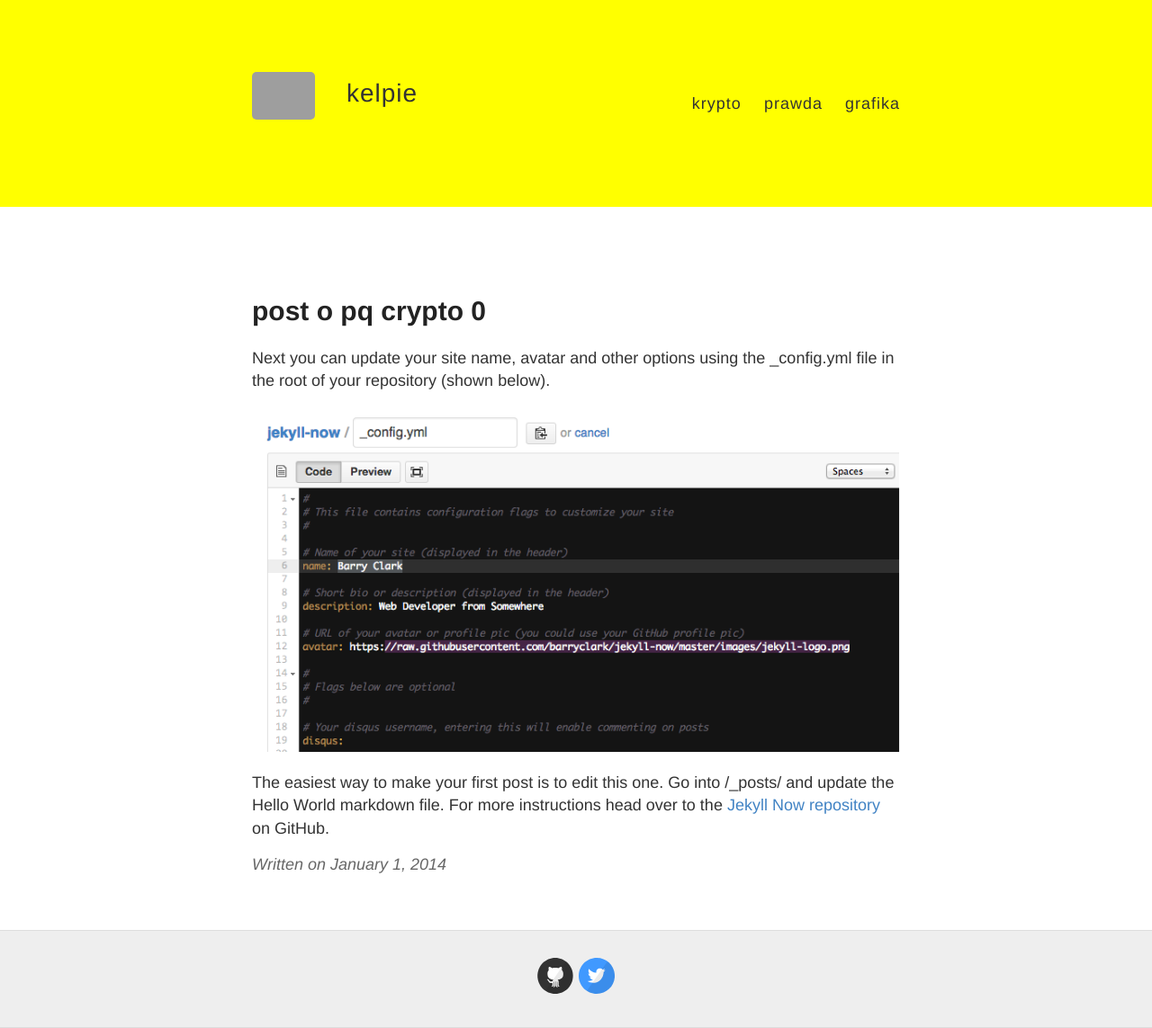
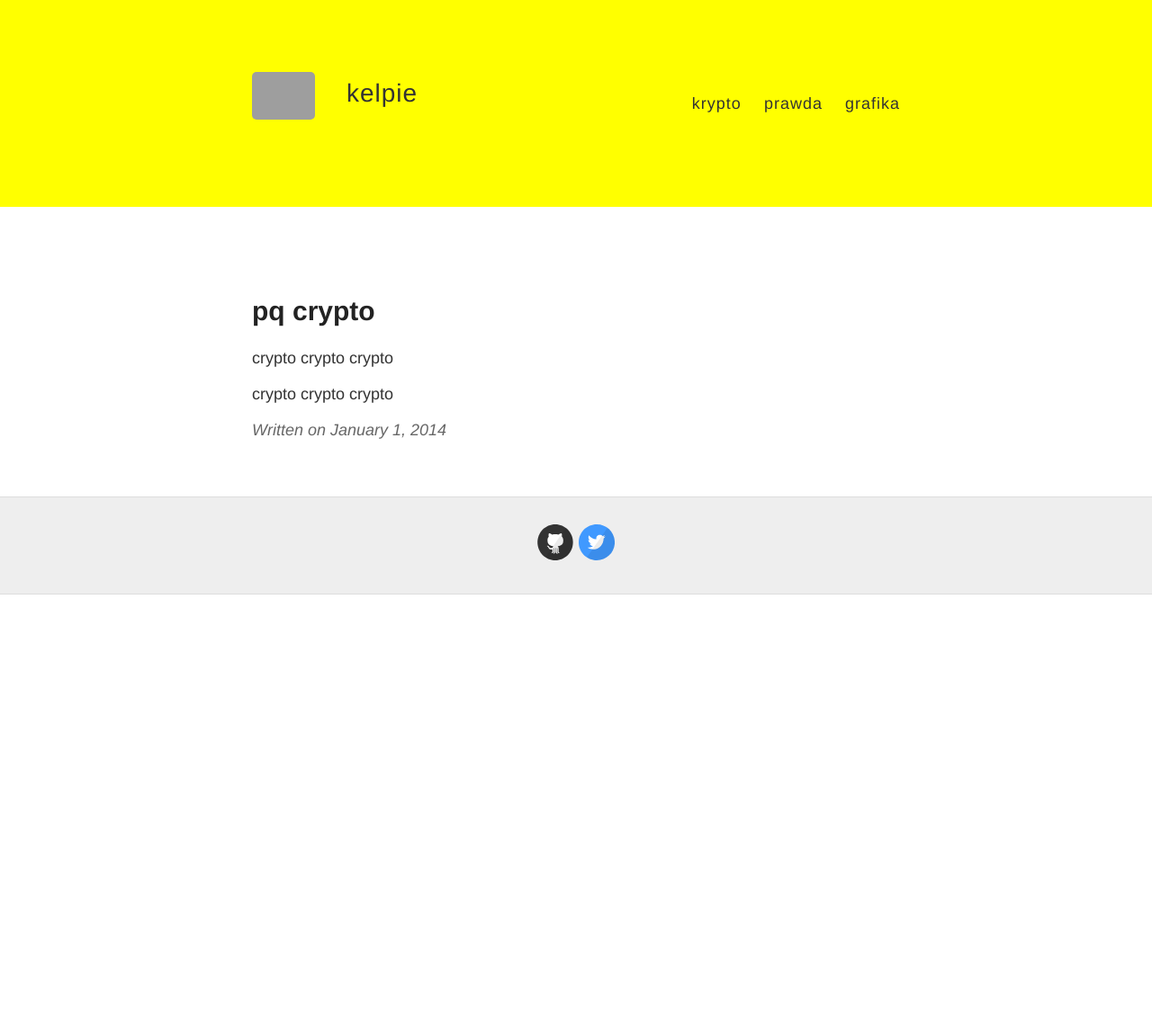
Before and after one commit to keIpie/keIpie.github.io, a Jekyll site: the page built from posts1/_posts/2014-1-1-postquantum0.md, in a window 1280 px wide. Shown: the whole page at 90% size. Built offline with Jekyll 4.4.1, drawn with Linux system fonts in a browser that asks for light colours; after the commit the page ends 900 px from its top, so only the background shows below that; grey boxes are pictures that could not be loaded.

Commit message:
przenosnie nawspacznie

```diff
--- a/posts1/_posts/2014-1-1-postquantum0.md
+++ b/posts1/_posts/2014-1-1-postquantum0.md
@@ -1,10 +1,8 @@
 ---
 layout: post
-title: post o pq crypto 0
+title: pq crypto
 ---
 
-Next you can update your site name, avatar and other options using the _config.yml file in the root of your repository (shown below).
+crypto crypto crypto
 
-![_config.yml]({{ site.baseurl }}/images/config.png)
-
-The easiest way to make your first post is to edit this one. Go into /_posts/ and update the Hello World markdown file. For more instructions head over to the [Jekyll Now repository](https://github.com/barryclark/jekyll-now) on GitHub.
+crypto crypto crypto
```
Also changed, not shown: 2014-3-3-postquantum1.md (renamed from posts1/_posts/2014-3-3-postquantum1.md).
